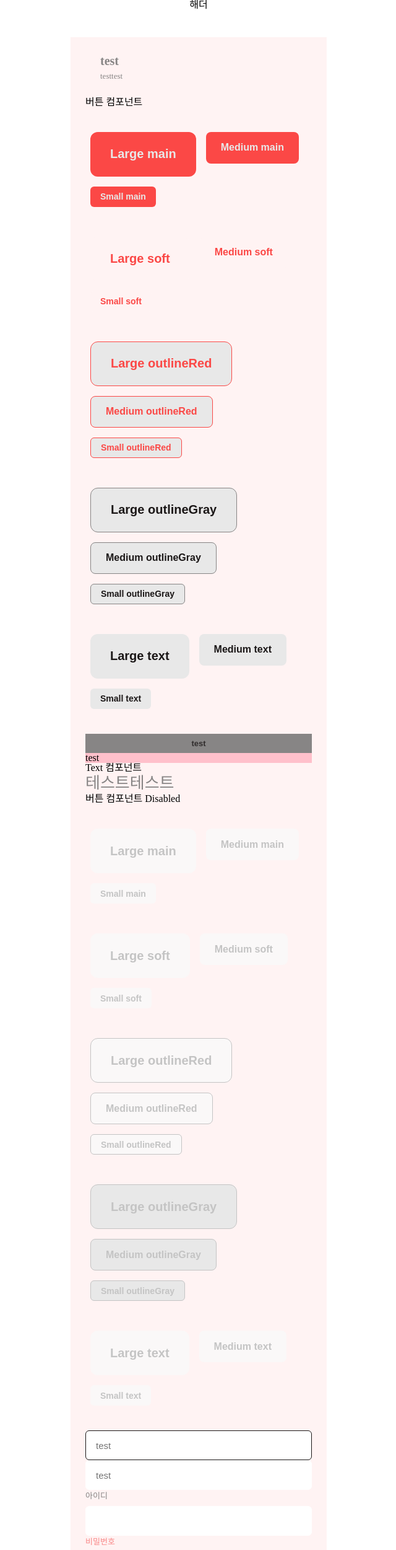
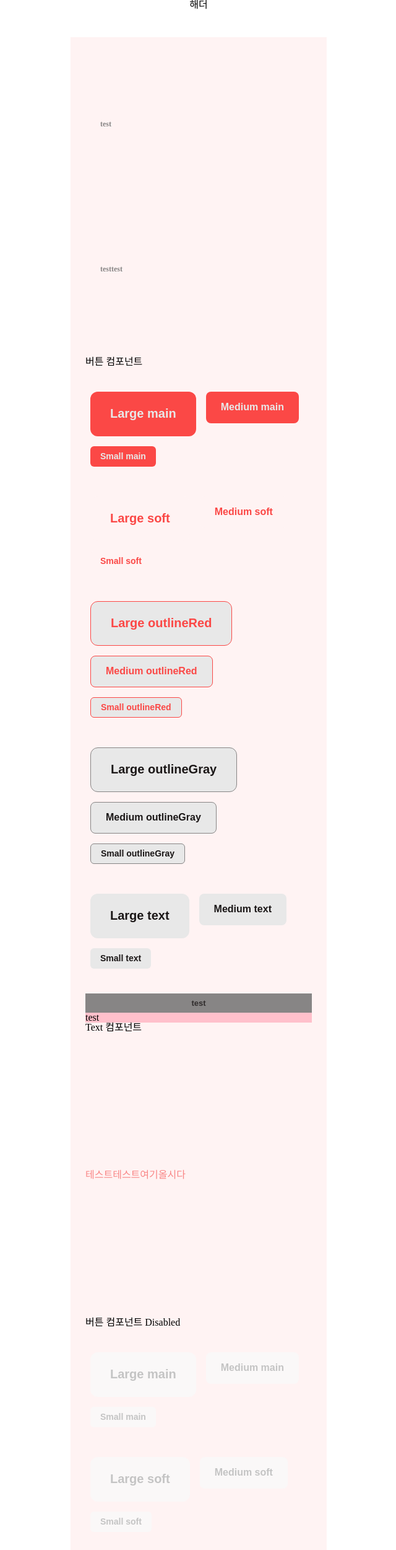
Before and after one commit to SOL-hub/game-react, a React (Create React App) app: page / in a window 1280 px wide. Shown: the top 2501 px of the page at 62% size, without its empty margins (319-959 px from the left). Built offline with nearby package versions, Linux system fonts and the light colour scheme; no server answers; the database is empty.

Commit message:
fix : typography 수정후 각 컴포넌트에 적용

```diff
--- a/src/components/common/BSAlert.tsx
+++ b/src/components/common/BSAlert.tsx
@@ -25,7 +25,7 @@ function BSAlert({ isOpen, title, content, buttonLabel = '확인', onBtnClick }:
       <AlertContainer>
         <BSText
           color="blackSalon500"
-          typography="t4"
+          typography="HeadBold18"
           bold={true}
           display="block"
           style={{ marginBottom: 6 }}
@@ -33,7 +33,7 @@ function BSAlert({ isOpen, title, content, buttonLabel = '확인', onBtnClick }:
           {title}
         </BSText>
         {content ? (
-          <BSText typography="t7" color="blackSalon400">
+          <BSText typography="CaptionBold12" color="blackSalon400">
             {content}
           </BSText>
         ) : null}
--- a/src/components/common/BSText.tsx
+++ b/src/components/common/BSText.tsx
@@ -19,7 +19,7 @@ const BSText = styled.span<BSTextProps>(
     textAlign,
     fontWeight: bold ? 'bold' : fontWeight,
   }),
-  ({ typography = 't5' }) => typographyMap[typography],
+  ({ typography = 'TextRegular16' }) => typographyMap[typography],
 );
 
 export default BSText;
--- a/src/components/common/BSTextField.tsx
+++ b/src/components/common/BSTextField.tsx
@@ -30,7 +30,12 @@ const BSTextField = forwardRef<HTMLInputElement, TextFieldProps>(function TextFi
   return (
     <div>
       {label ? (
-        <Text typography="t7" color={labelColor} display="inline-block" style={{ marginBottom: 6 }}>
+        <Text
+          typography="CaptionBold12"
+          color={labelColor}
+          display="inline-block"
+          style={{ marginBottom: 6 }}
+        >
           {label}
         </Text>
       ) : null}
@@ -45,7 +50,7 @@ const BSTextField = forwardRef<HTMLInputElement, TextFieldProps>(function TextFi
 
       {helpMessage ? (
         <Text
-          typography="t7"
+          typography="CaptionBold12"
           color={labelColor}
           display="inline-block"
           style={{ marginTop: 6, fontSize: 12 }}
--- a/src/components/common/BSTop.tsx
+++ b/src/components/common/BSTop.tsx
@@ -11,10 +11,10 @@ interface TopProps {
 function Top({ title, subTitle }: TopProps) {
   return (
     <Flex direction="column" css={containerStyles}>
-      <Text bold={true} typography="t4">
+      <Text bold={true} typography="CaptionBold12">
         {title}
       </Text>
-      <Text typography="t7">{subTitle}</Text>
+      <Text typography="CaptionBold12">{subTitle}</Text>
     </Flex>
   );
 }
--- a/src/pages/CategoryExplain.tsx
+++ b/src/pages/CategoryExplain.tsx
@@ -62,10 +62,10 @@ const CategoryExplain = () => {
     <Container>
       {CategoryList.map((game) => (
         <Wrap key={game.id}>
-          <BSText typography="regular20" color="blackSalon600">
+          <BSText typography="HeadRegular20" color="blackSalon600">
             {game.title}
           </BSText>
-          <BSText typography="regular15" color="blackSalon400">
+          <BSText typography="TextRegular16" color="blackSalon400">
             {game.subTitle}
           </BSText>
           <img src="" alt="arrow-icon" onClick={handleToggleclick} />
--- a/src/pages/Home.tsx
+++ b/src/pages/Home.tsx
@@ -10,7 +10,6 @@ import BSAlert from '../components/common/BSAlert';
 import BSTop from '../components/common/BSTop';
 import { getCards } from '../remote/card';
 import { useEffect } from 'react';
-
 const containerStyles = css`
   background-color: pink;
 `;
@@ -41,8 +40,8 @@ const Home = () => {
         <BSButton full={true}>test</BSButton>
         <div css={containerStyles}>test</div>
         Text 컴포넌트
-        <BSText typography="t2" display="block">
-          테스트테스트
+        <BSText typography="HeadRegular20" display="block" color="redSalon300">
+          테스트테스트여기올시다
         </BSText>
         버튼 컴포넌트 Disabled
         {['main', 'soft', 'outlineRed', 'outlineGray', 'text'].map((mode, idx) => (
--- a/src/styles/typography.ts
+++ b/src/styles/typography.ts
@@ -1,45 +1,59 @@
 import { css } from '@emotion/react';
 
+/* 18 이상 Head
+18 미만 Text
+12 이하 Caption
+행간이 있는 경우 Body
+*/
+
 export const typographyMap = {
-  t1: css`
-    font-size: 30px;
-    line-height: 1.35;
+  HeadBold20: css`
+    font-size: 20px;
+    line-height: 23.87;
+    font-weight: 700;
   `,
-  t2: css`
-    font-size: 26px;
-    line-height: 1.34;
+  HeadRegular20: css`
+    font-size: 20;
+    line-height: 28.77;
+    font-weight: 400;
   `,
-  t3: css`
-    font-size: 22px;
-    line-height: 1.4;
+  HeadRegular18: css`
+    font-size: 18px;
+    line-height: 21.48;
+    font-weight: 400;
   `,
-  t4: css`
-    font-size: 20px;
-    line-height: 1.45;
+  HeadBold18: css`
+    font-size: 18;
+    line-height: 21.48;
+    font-weight: 700;
   `,
-  t5: css`
-    font-size: 17px;
-    line-height: 1.5;
+  TextBold16: css`
+    font-size: 16px;
+    line-height: 19.09;
+    font-weight: 700;
   `,
-  regular20: css`
-    font-size: 20px;
-    line-height: 28px;
+  TextRegular16: css`
+    font-size: 16px;
+    line-height: 19.09;
   `,
-  regular18: css`
-    font-size: 18px;
-    line-height: 21px;
+  TextBold14: css`
+    font-size: 14px;
+    line-height: 16.71;
+    font-weight: 700;
   `,
-  regular15: css`
-    font-size: 15px;
-    line-height: 22px;
+  TextRegular14: css`
+    font-size: 14px;
+    line-height: 16.71;
   `,
-  t6: css`
-    font-size: 15px;
-    line-height: 1.5;
+  CaptionRegular12: css`
+    font-size: 12px;
+    line-height: 19.48;
+    font-weight: 400;
   `,
-  t7: css`
-    font-size: 13px;
-    line-height: 1.5;
+  CaptionBold12: css`
+    font-size: 12px;
+    line-height: 19.48;
+    font-weight: 700;
   `,
 };
 
```
